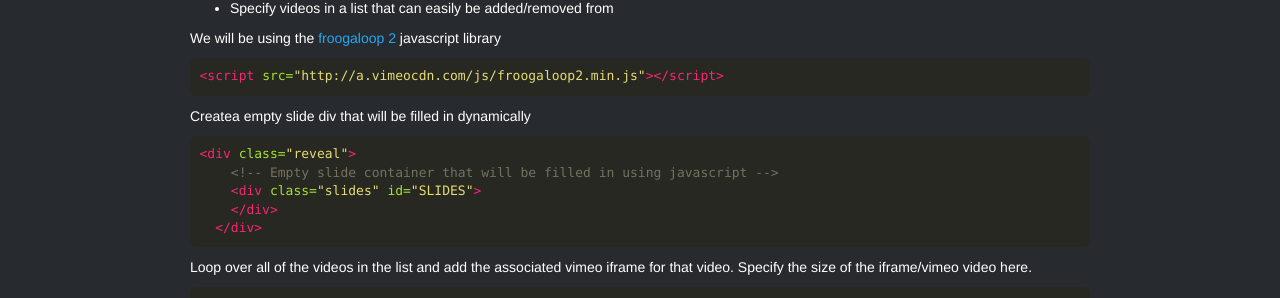
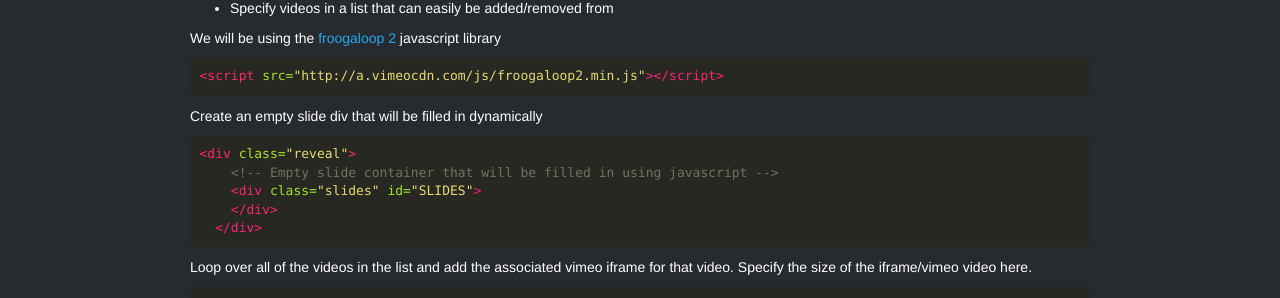
Before and after one commit to hmazhar/hamelot.io, a Jekyll site: the page built from _posts/2015-10-17-autoplaying-vimeo-slideshow-with-reveal-js.md, in a window 1280 px wide. Shown: the part 359-657 px from the top of the page. Built offline with Jekyll 4.4.1, drawn with Linux system fonts in a browser that asks for light colours; nearby versions of some CDN libraries; some web fonts are replaced.

Commit message:
small grammar fix

```diff
--- a/_posts/2015-10-17-autoplaying-vimeo-slideshow-with-reveal-js.md
+++ b/_posts/2015-10-17-autoplaying-vimeo-slideshow-with-reveal-js.md
@@ -24,7 +24,7 @@ We will be using the [froogaloop 2](https://github.com/vimeo/player-api/tree/mas
 <script src="http://a.vimeocdn.com/js/froogaloop2.min.js"></script>
 {% endhighlight %}
 
-Createa empty slide div that will be filled in dynamically
+Create an empty slide div that will be filled in dynamically
 
 {% highlight html %}
 <div class="reveal">
```
